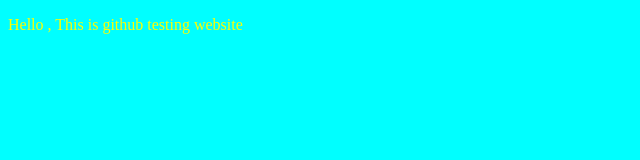
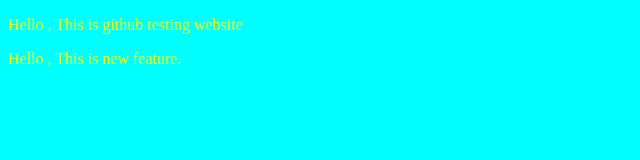
Before and after one commit to Anurag-12513/LocalRepo, a plain HTML site: page index.html in a window 1280 px wide. Shown: the whole page, without its empty margins (0-640 px from the left). Drawn offline with Linux system fonts and the light colour scheme.

Commit message:
Added new feature

```diff
--- a/index.html
+++ b/index.html
@@ -12,5 +12,9 @@
     <p>Hello , This is github testing website </p>
    </div>
 
+   <div class="Container2 ">
+    <p>Hello , This is new feature.</p>
+   </div>
+
 </body>
 </html>
```
